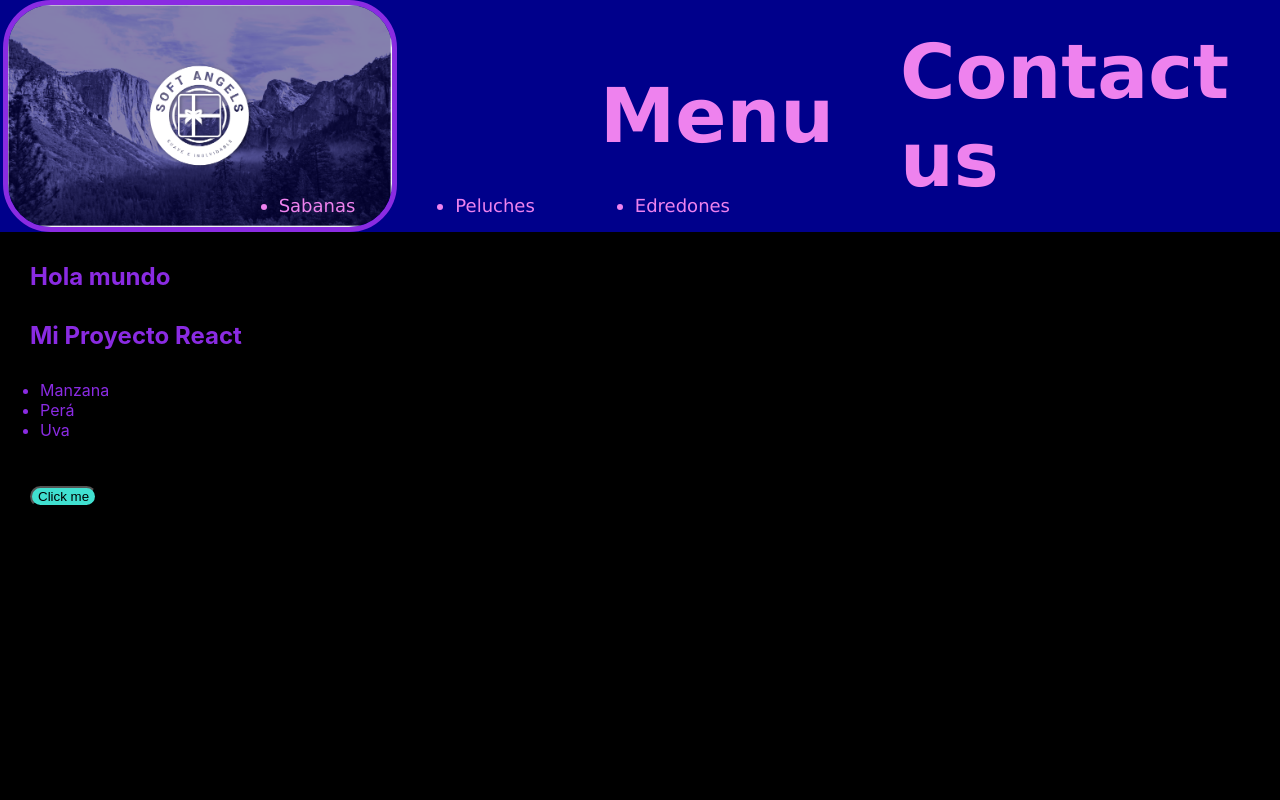
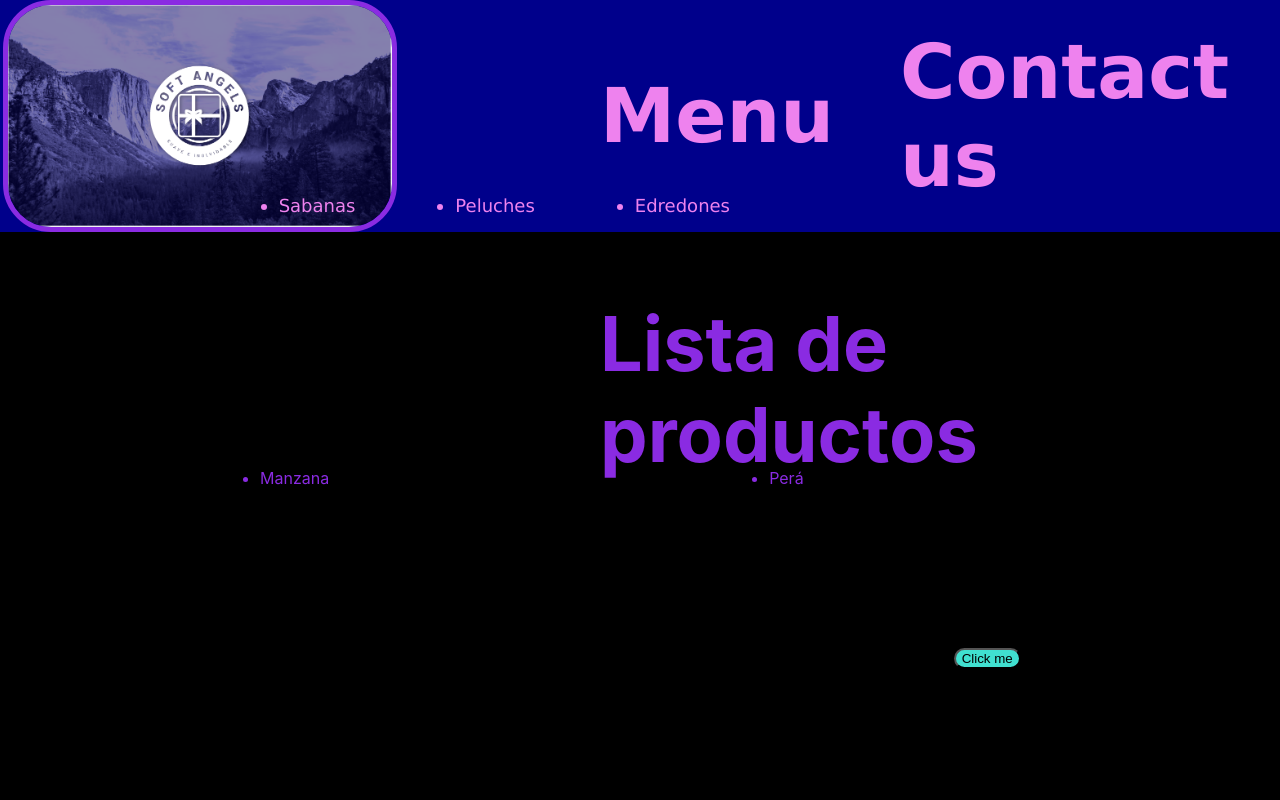
Before and after one commit to Mariangel86/antequera-unforgettable, a React (Create React App) app: page / in a window 1280 px wide. Shown: the top 800 px of the page. Built offline with nearby package versions, Linux system fonts and the light colour scheme.

Commit message:
pre-entrega1 - Antequera

```diff
--- a/src/App.js
+++ b/src/App.js
@@ -1,21 +1,14 @@
 import './App.css';
+import ItemListContainer from './Componentes/ItemListContainer';
 import NavBar from './Componentes/Navbar';
 
 const App=()=> {
-   const handleClick = () => {
-    alert("Click");
-  };
+
        return (
     <div className="div">
       <NavBar/>
-      <h3>Hola mundo</h3>
-      <h2>Mi Proyecto React</h2>
-      <ul>
-        <li>Manzana</li>
-        <li>Perá</li>
-        <li>Uva</li>
-      </ul>
-      <button onClick={handleClick}>Click me</button>
+      <ItemListContainer text='Lista de productos'/>
+
     </div>
   );
 }
--- /dev/null
+++ b/src/Componentes/ItemListContainer.css
@@ -0,0 +1,12 @@
+ul li{
+    float:left;
+    margin: 220px;
+    right: 500px;
+    align-content: center;
+}
+
+.button1{
+   position: relative;
+   margin-top:30em;
+   right: 100px;
+}
--- /dev/null
+++ b/src/Componentes/ItemListContainer.js
@@ -0,0 +1,26 @@
+import React from 'react';
+import Titulo from './Titulo';
+import './ItemListContainer.css'
+
+const ItemListContainer = (props) => {
+
+    const handleClick = () => {
+        alert("Click");
+      };
+
+  return (
+  <div>
+
+    <Titulo greeting={props.text}/>
+
+    <ul>
+        <li>Manzana</li>
+        <li>Perá</li>
+        <li>Uva</li>
+      </ul>
+      <button className='button1' onClick={handleClick}>Click me</button>
+      </div>
+  )
+}
+
+export default ItemListContainer
--- a/src/Componentes/Navbar.js
+++ b/src/Componentes/Navbar.js
@@ -1,7 +1,7 @@
 import React from "react";
 import LogoSoft from './assets/LogoSoft.png';
 import './Navbar.css';
-import CartWidget from './CartWidget'
+import CartWidget from './CartWidget';
 
 const NavBar = () => {
 
--- /dev/null
+++ b/src/Componentes/Titulo.js
@@ -0,0 +1,9 @@
+import React from 'react'
+
+const Titulo = ({greeting}) => {
+  return (
+    <h1>{greeting}</h1>
+  )
+}
+
+export default Titulo;
```
